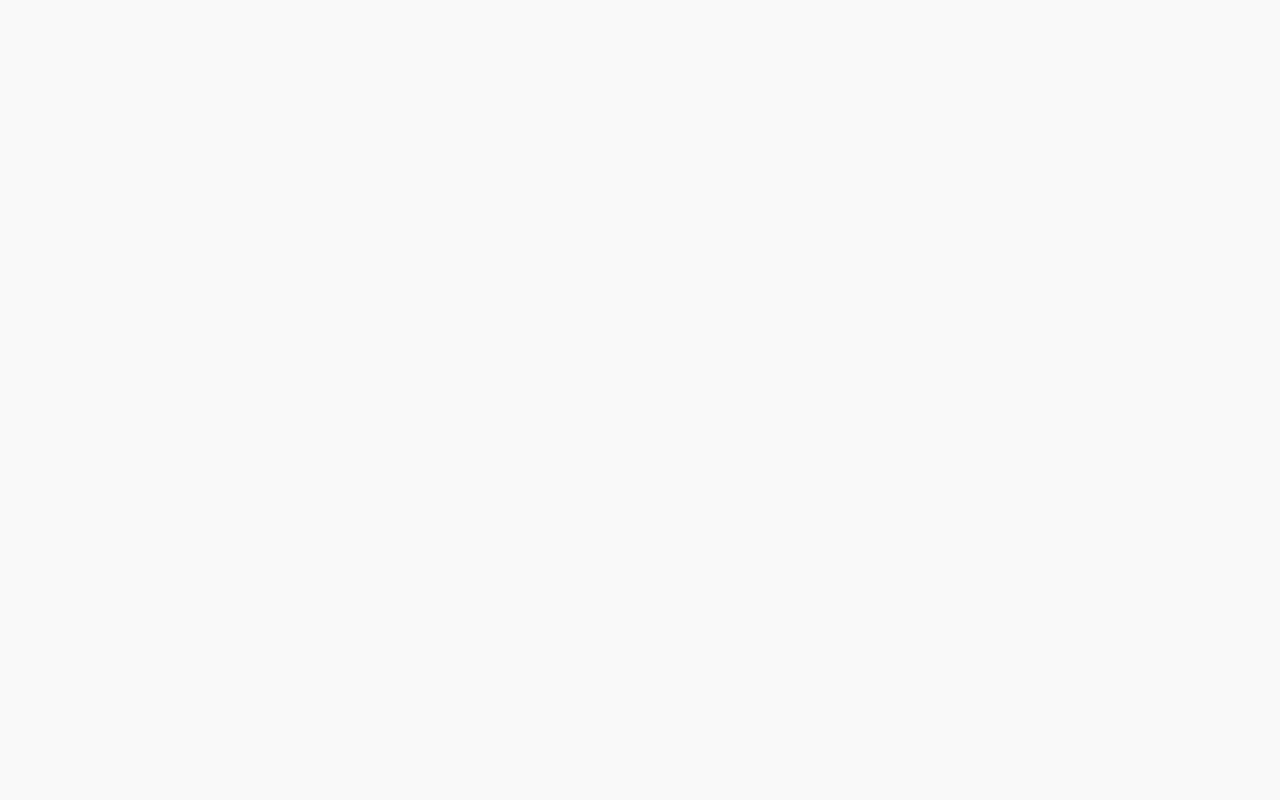
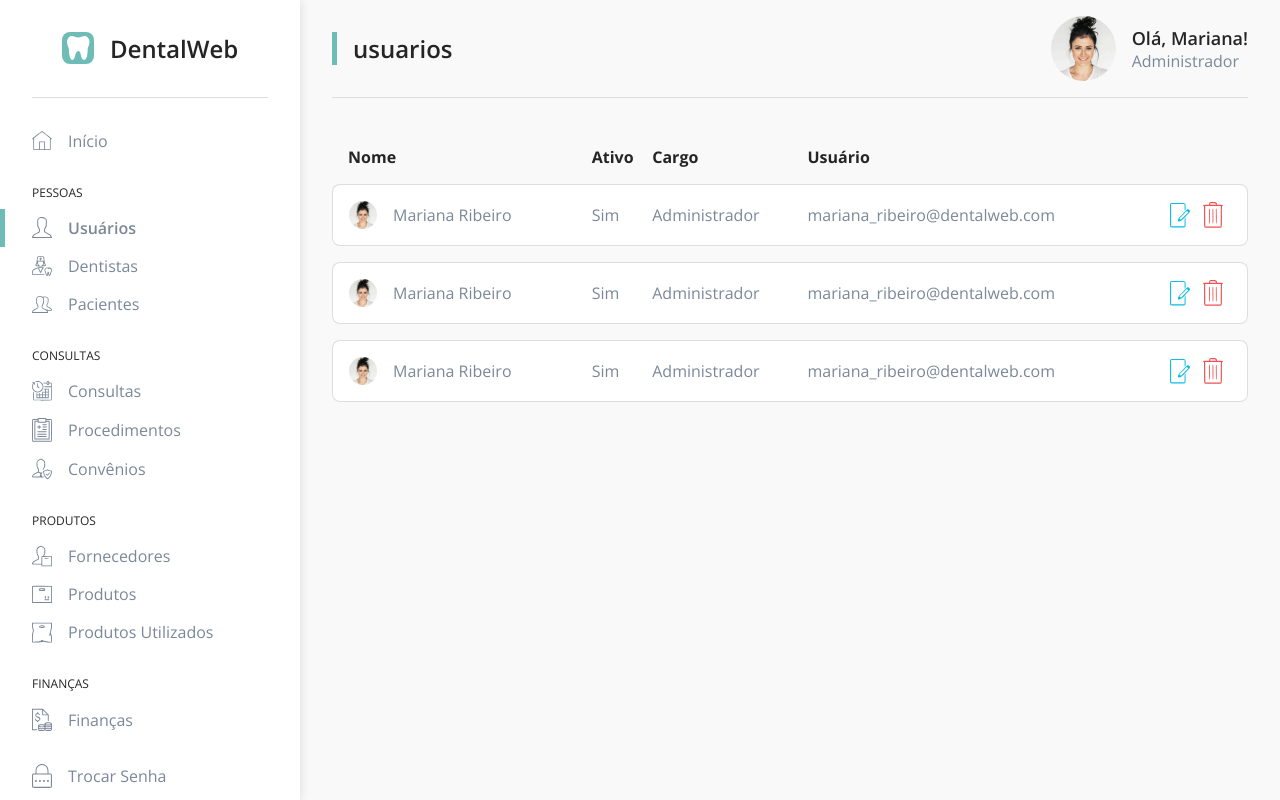
Before and after one commit to WellSantoss/gerenciamento-odontologico, a Vue app: page /usuarios in a window 1280 px wide. Built offline with nearby package versions, Linux system fonts and the light colour scheme.

Commit message:
alterando padrão das rotas

```diff
--- a/src/components/Menu.vue
+++ b/src/components/Menu.vue
@@ -10,7 +10,7 @@
       <nav>
         <ul>
           <li>
-            <router-link to="/home">
+            <router-link to="/inicio">
               <img src="@/assets/home.svg" alt="Início" />
               <span>Início</span>
             </router-link>
@@ -19,7 +19,7 @@
         <ul>
           <p>Pessoas</p>
           <li>
-            <router-link to="/users">
+            <router-link to="/usuarios">
               <img src="@/assets/people.svg" alt="Usuários" />
               <span>Usuários</span>
             </router-link>
@@ -96,7 +96,7 @@
             </router-link>
           </li>
           <li>
-            <router-link to="/sair">
+            <router-link to="/login">
               <img src="@/assets/logout.svg" alt="Sair" />
               <span>Sair</span>
             </router-link>
--- a/src/layouts/Default.vue
+++ b/src/layouts/Default.vue
@@ -2,7 +2,7 @@
   <main>
     <Menu />
     <div class="container">
-      <Header :titulo="'Início'" />
+      <Header :titulo="routeName" />
       <transition mode="out-in">
         <router-view />
       </transition>
@@ -20,6 +20,11 @@ export default {
     Header,
     Menu,
   },
+  computed: {
+    routeName() {
+      return this.$route.name;
+    },
+  },
   mounted() {
     const toggleMenu = document.querySelector("button.toggle-menu");
     const menu = document.querySelector(".menu");
--- a/src/router/routes.js
+++ b/src/router/routes.js
@@ -1,12 +1,12 @@
 export const routes = [
   {
-    path: "/home",
-    name: "Home",
+    path: "/inicio",
+    name: "inicio",
     component: () => import("@/views/Home.vue"),
   },
   {
-    path: "/users",
-    name: "Users",
+    path: "/usuarios",
+    name: "usuarios",
     component: () => import("@/views/users/Users.vue"),
   },
 ];
--- a/src/views/Login.vue
+++ b/src/views/Login.vue
@@ -10,7 +10,7 @@
         <input type="text" name="user" id="user" />
         <label for="password">Senha</label>
         <input type="password" name="password" id="password" />
-        <router-link to="/home">
+        <router-link to="/inicio">
           <button>Entrar</button>
         </router-link>
       </form>
```
